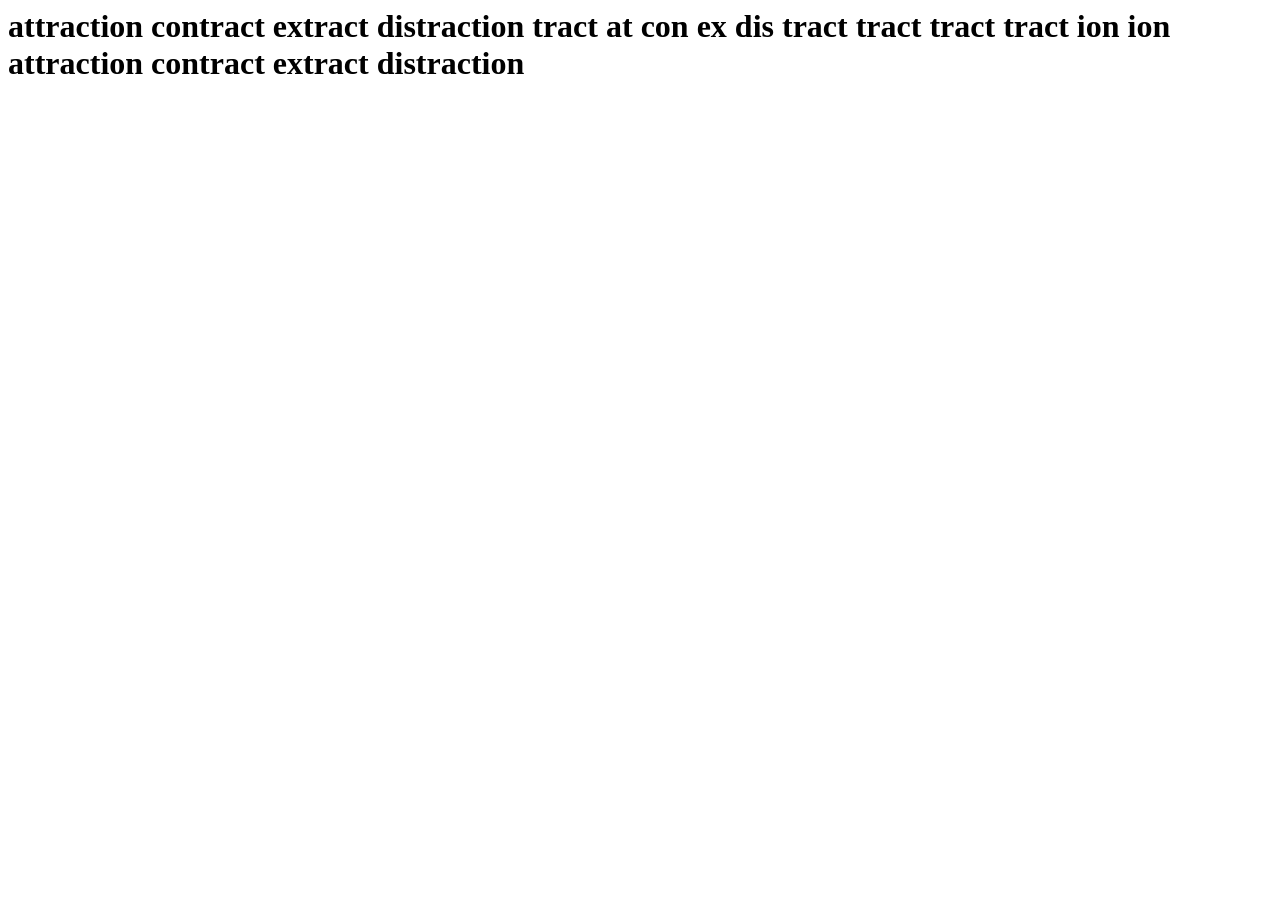
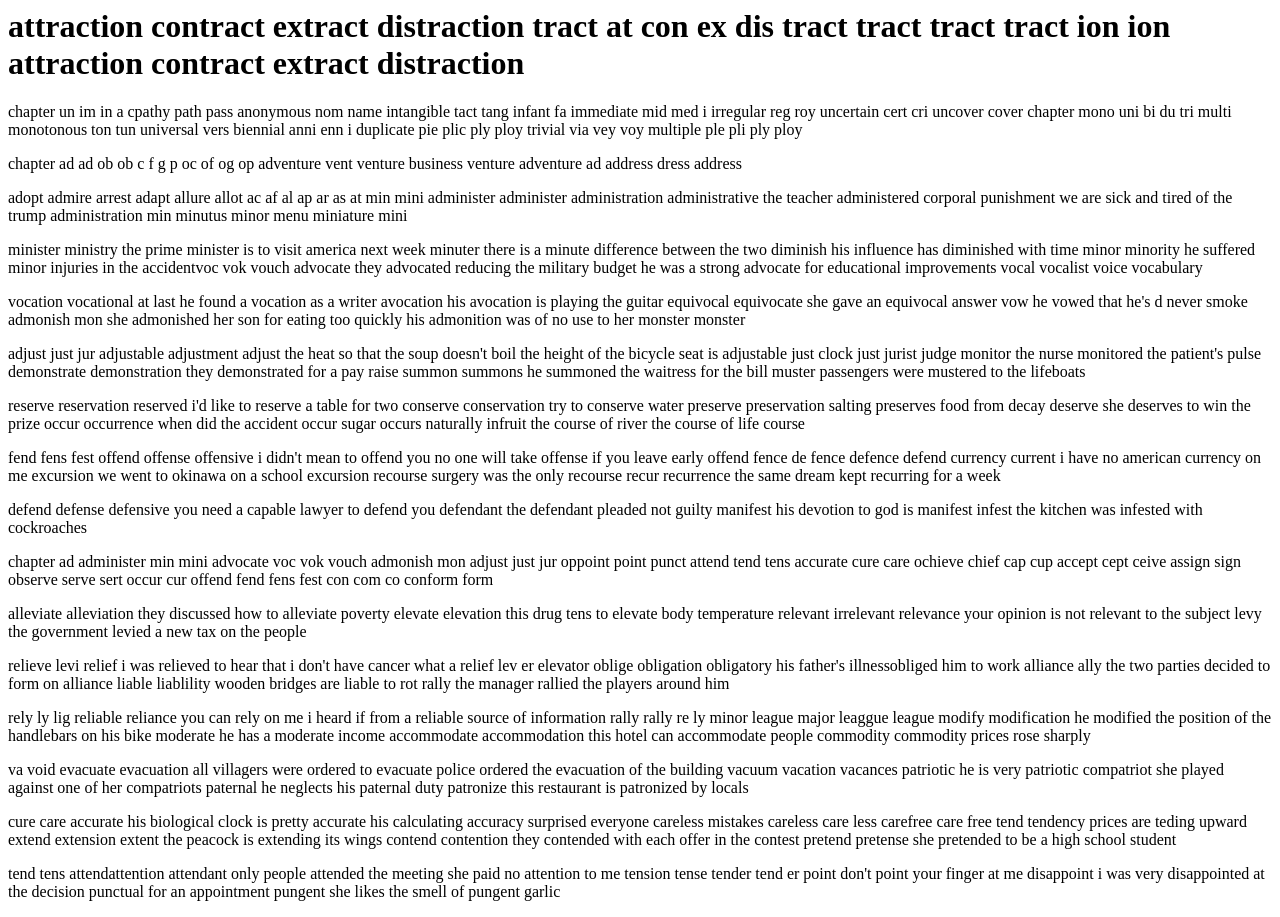
Before and after one commit to pann710/20210829, a plain HTML site: page index.html in a window 1280 px wide. Before the commit the page ends 800 px from the top, so only its background shows below. Drawn offline with Linux system fonts and the light colour scheme.

Commit message:
Update index.html

```diff
--- a/index.html
+++ b/index.html
@@ -5,12 +5,23 @@
 <h1>
 attraction contract extract distraction tract at con ex dis tract tract tract tract ion ion attraction contract extract distraction
 </h1>
-<p></p>
-<p></p>
+<p>chapter un im in a cpathy path pass anonymous nom name intangible tact tang infant fa immediate mid med i irregular reg roy uncertain  cert cri uncover cover chapter mono uni bi du tri multi monotonous ton tun universal vers biennial anni enn i duplicate pie plic ply ploy trivial via vey voy multiple ple pli ply ploy</p>
+<p>chapter ad ad ob ob c f g p oc of og op adventure vent venture business venture adventure ad address dress address </p>
 
-<p></p>
-<p></p>
-<p></p>
+<p>adopt admire arrest adapt allure allot ac af al ap ar as at min mini administer administer administration administrative the teacher administered corporal punishment we are sick and tired of the trump administration min minutus minor menu miniature mini </p>
+<p>minister ministry the prime minister is to visit america next week  minuter there is a minute difference between the two  diminish his influence has diminished with time minor minority he suffered minor injuries in the accidentvoc vok vouch advocate they advocated reducing the military budget he was a strong advocate for educational improvements vocal vocalist voice vocabulary </p>
+<p>vocation vocational at last he found a vocation as a writer avocation his avocation is playing the guitar equivocal equivocate  she gave an equivocal answer vow he vowed that he's d never smoke admonish mon she admonished her son for eating too quickly his admonition was of no use to her monster monster </p>
+<p>adjust just jur adjustable adjustment adjust the heat so that the soup doesn't boil the height of the bicycle seat is adjustable just clock just jurist judge  monitor the nurse monitored the patient's pulse demonstrate demonstration they demonstrated for a pay raise summon summons he summoned the waitress for the bill muster passengers were mustered to the lifeboats </p>
+<p>reserve reservation reserved i'd like to reserve a table for two conserve conservation try to conserve water preserve preservation salting preserves food from decay deserve she deserves to win the prize occur occurrence when did the accident occur sugar occurs naturally infruit the course of river the course of life course </p>
+<p>fend fens fest offend offense offensive i didn't mean to offend you no one will take offense if you leave early offend fence de fence defence defend currency current i have no american currency on me excursion we went to okinawa on a school excursion recourse surgery was the only recourse recur recurrence the same dream kept recurring for a week </p>
+<p>defend defense defensive you need a capable lawyer to defend you defendant the defendant pleaded not guilty manifest his devotion to god is manifest infest the kitchen was infested with cockroaches </p>
+<p>chapter ad administer min mini advocate voc vok vouch admonish mon adjust just jur oppoint point punct attend tend tens accurate cure care ochieve chief cap cup accept cept ceive assign sign observe serve sert occur cur offend fend fens fest con com co conform form </p>
+<p>alleviate alleviation they discussed how to alleviate poverty elevate elevation this drug tens to elevate body temperature relevant irrelevant relevance your opinion is not relevant to the subject levy the government levied a new tax on the people </p>
+<p>relieve levi relief  i was relieved to hear that i don't have cancer what a relief lev er elevator oblige obligation obligatory  his father's illnessobliged him to work alliance ally the two parties decided to form on alliance liable liablility wooden bridges are liable to rot  rally the manager rallied the players around him </p>
+<p>rely ly lig reliable reliance you can rely on me i heard if from a reliable source of information rally rally  re ly minor league major leaggue league modify modification he modified the position of the handlebars on his bike moderate he has a moderate income accommodate accommodation this hotel can accommodate  people  commodity commodity prices rose sharply </p>
+<p>va void evacuate evacuation all villagers were ordered to evacuate police ordered the evacuation of the building vacuum vacation vacances patriotic he is very patriotic compatriot she played against one of her compatriots paternal he neglects his paternal duty patronize this restaurant is patronized by locals</p>
+<p>cure care accurate his biological clock is pretty accurate his calculating accuracy surprised  everyone careless mistakes careless care less carefree care free tend tendency prices are teding upward extend extension extent the peacock is extending its wings contend contention they contended with each offer in the contest pretend pretense she pretended to be a high school student </p>
+  <p>tend tens attendattention attendant only people attended the meeting she paid no attention to me tension tense tender tend er point  don't point your finger at me disappoint i was very disappointed at the decision punctual for an appointment pungent she likes the smell of pungent garlic </p>
     <p></p>
   <p></p>
   <p></p>
```
Lines whose indentation alone changed are shown as unchanged.
